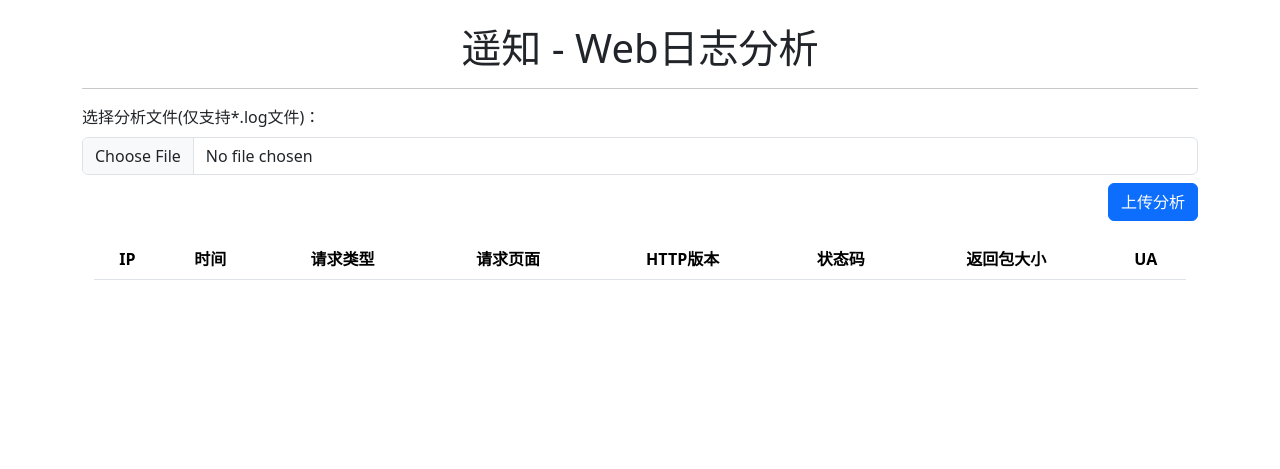
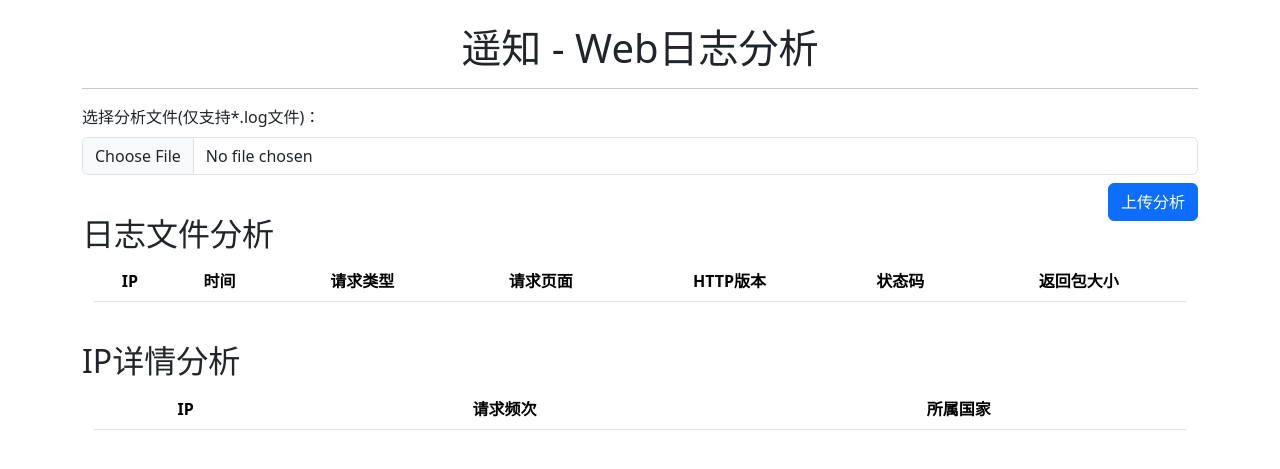
Before and after one commit to Moxin1044/YaoZhi, a Flask app: page / in a window 1280 px wide. Shown: the top 469 px of the page. Run offline with Flask 2, Linux system fonts and the light colour scheme; lists and menus that the app fills with data are empty; some libraries are stand-ins or nearby versions.

Commit message:
feat: ✨ 更新Web界面和核心功能

```diff
--- a/cli/main.py
+++ b/cli/main.py
@@ -76,13 +76,11 @@ def cli():
             print(table)
             ip_loc = core.ip_location(data)
             table = PrettyTable()
-            table.field_names = ["IP", "Nation", "Continent", "City"]
+            table.field_names = ["IP", "Nation", "Continent", "City", "ISP"]
             for item in ip_loc:
                 table.add_row([
                     item['IP'],
-                    item['IP_nation'],
-                    item['IP_continent'],
-                    item['IP_city']
+                    item['IP_location']
                 ])
             print(table)
         else:
--- a/web/server.py
+++ b/web/server.py
@@ -14,7 +14,17 @@ def index():
             file = request.files['file']
             content = file.read().decode()
             data = core.batch_analysis_web(content)
-            return render_template('index.html', datas=data)
+            ip_calc = core.calc_ip(data)
+            print(ip_calc)
+            ip_info = []
+            # --------------------------------
+            for i in ip_calc:
+                message = core.get_ip_message(i['IP'])
+                ip_info.append({"IP": i['IP'], "IP_Counts": i['IP_Counts'], "IP_location": message['IP_location']})
+            # --------------------------------
+            print(ip_info)
+            return render_template('index.html', datas=data, merged_list=ip_info)
+    return render_template('index.html')
 
 # 默认不使用该文件启动，启动需要运行主目录下的yaozhii.py
 # app.run()
--- a/web/templates/index.html
+++ b/web/templates/index.html
@@ -18,6 +18,9 @@
           white-space: nowrap;
       }
       .center-table th {
+          text-align: center;
+      }
+      .center-table td {
           text-align: center;
       }
       .center-div {
@@ -46,19 +49,20 @@
 
 
         </form>
-        <br><br>
+        <br>
+        <h2>日志文件分析</h2>
         <div class="container-fluid center-div">
             <table class="table center-table">
             <thead>
                 <tr>
-                    <th class="no-wrap">IP</th>
+                     <th class="no-wrap">IP</th>
                     <th class="no-wrap">时间</th>
                     <th class="no-wrap">请求类型</th>
                     <th class="no-wrap">请求页面</th>
                     <th class="no-wrap">HTTP版本</th>
                     <th class="no-wrap">状态码</th>
                     <th class="no-wrap">返回包大小</th>
-                    <th class="no-wrap">UA</th>
+<!--                    <th class="no-wrap">UA</th>-->
                 </tr>
             </thead>
             <tbody id="result-table-body">
@@ -72,7 +76,32 @@
                             <td class="no-wrap">{{ data.HTTP_Version }}</td>
                             <td class="no-wrap">{{ data.Response_Code }}</td>
                             <td class="no-wrap">{{ data.Response_Size }}</td>
-                            <td class="no-wrap">{{ data.User_Agent }}</td>
+<!--                            <td class="no-wrap">{{ data.User_Agent }}</td>-->
+                         </tr>
+                    {% endfor %}
+                {% endif %}
+            </tbody>
+        </table>
+        </div>
+
+        <br>
+        <h2>IP详情分析</h2>
+        <div class="container-fluid center-div">
+            <table class="table center-table">
+            <thead>
+                <tr>
+                    <th class="no-wrap">IP</th>
+                    <th class="no-wrap">请求频次</th>
+                    <th class="no-wrap">所属国家</th>
+                </tr>
+            </thead>
+            <tbody id="result-table-body">
+                 {% if merged_list %}
+                    {% for list in merged_list %}
+                         <tr>
+                            <td class="no-wrap">{{ list.IP }}</td>
+                            <td class="no-wrap">{{ list.IP_Counts }}</td>
+                            <td class="no-wrap">{{ list.IP_location }}</td>
                          </tr>
                     {% endfor %}
                 {% endif %}
```
Also changed, not shown: core/analysis.py (+29 -11 lines).
